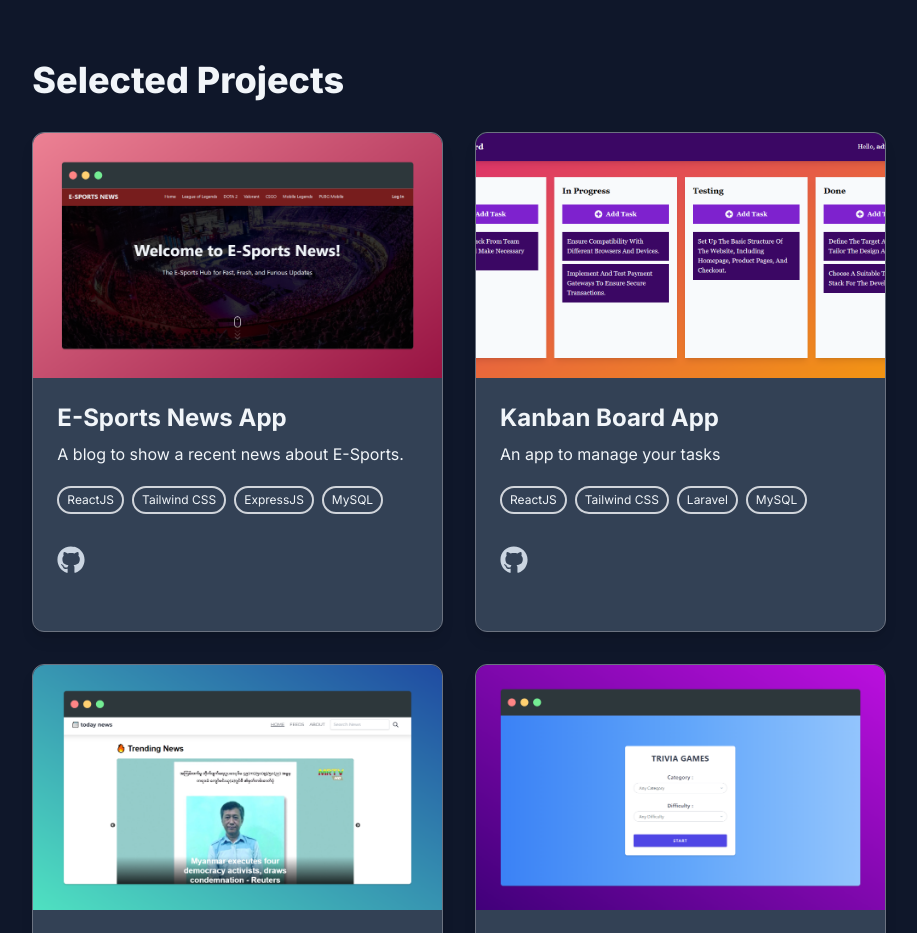
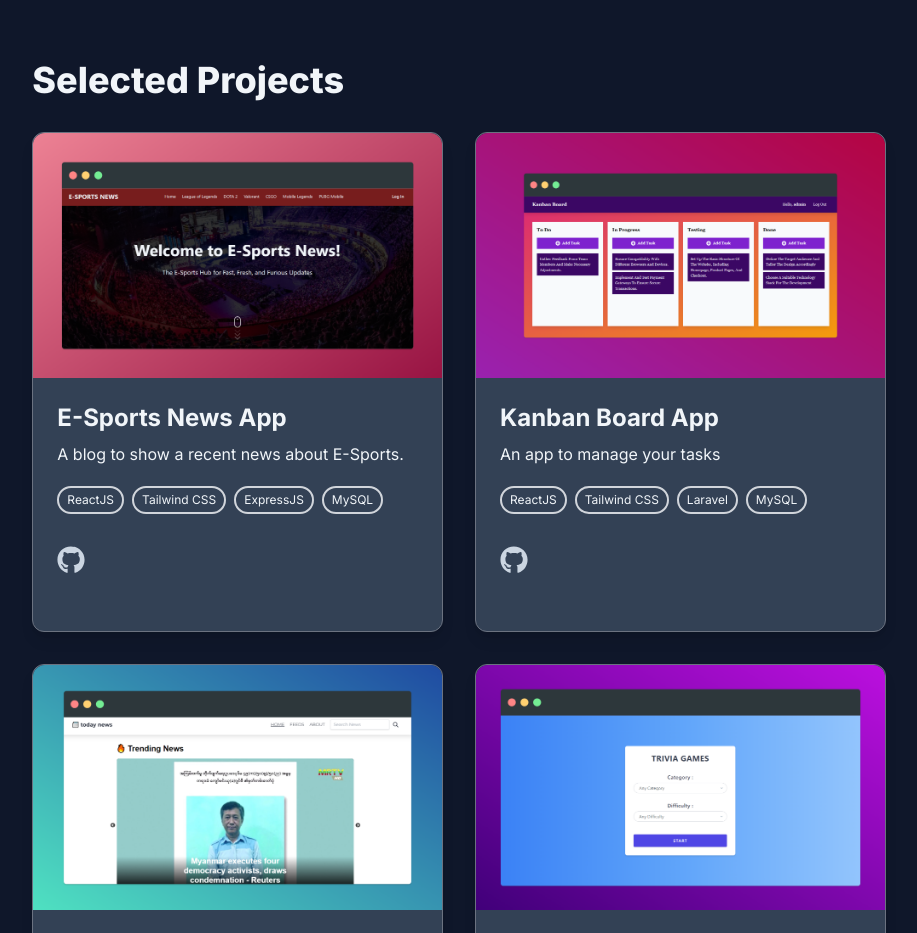
Before and after one commit to faqihmadani/portfolio-site, a Next.js app: page / in a window 1280 px wide. Shown: the part 780-1713 px from the top of the page, without its empty margins (181-1098 px from the left). Built offline with nearby package versions, Linux system fonts and the light colour scheme.

Commit message:
edit img kanban

```diff
--- a/components/DataProjects.js
+++ b/components/DataProjects.js
@@ -8,7 +8,7 @@ export const Data = [
         github: "https://github.com/faqihmadani/esports-news",
     },
     {
-        img: "/kanban.png",
+        img: "/kanban-web.png",
         title: "Kanban Board App",
         desc: "An app to manage your tasks",
         stacks: ["ReactJS", "Tailwind CSS", "Laravel", "MySQL"],
```
Also changed, not shown: public/kanban-web.png (added), public/kanban.png (deleted).
